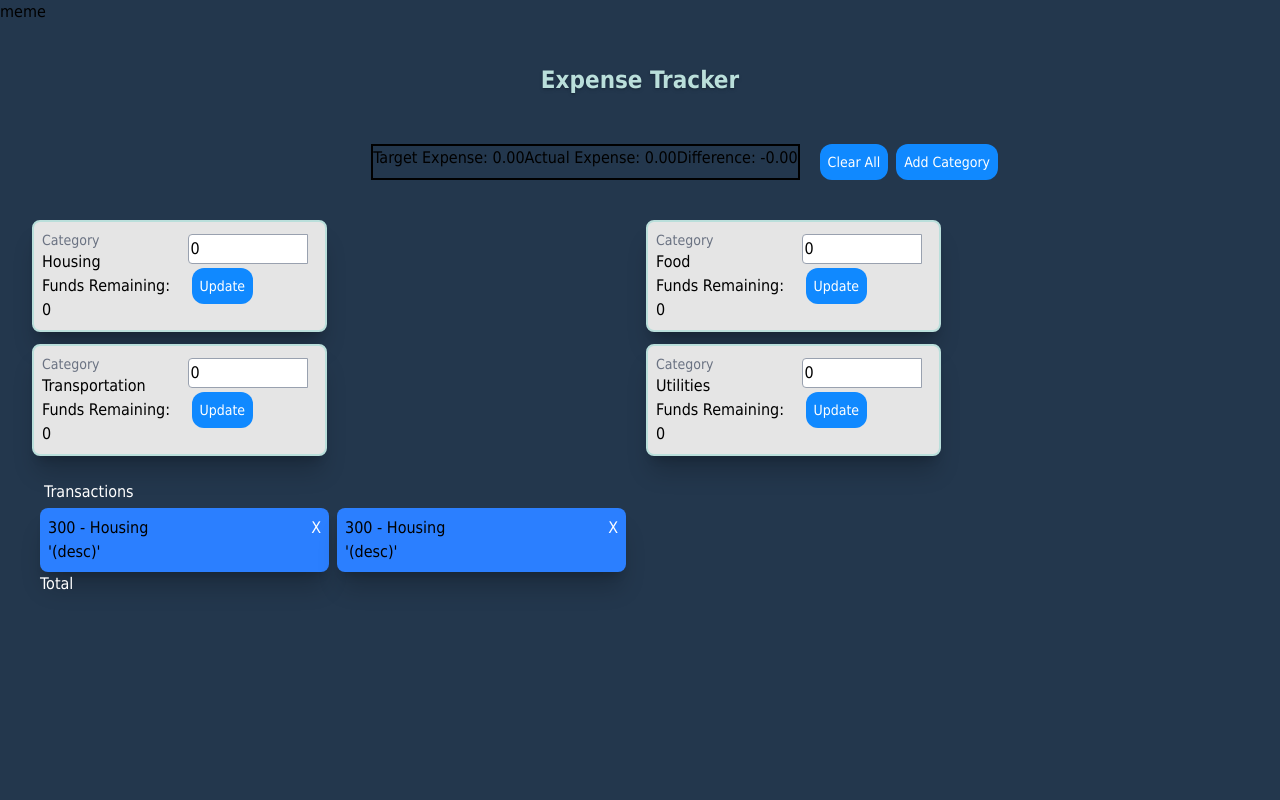
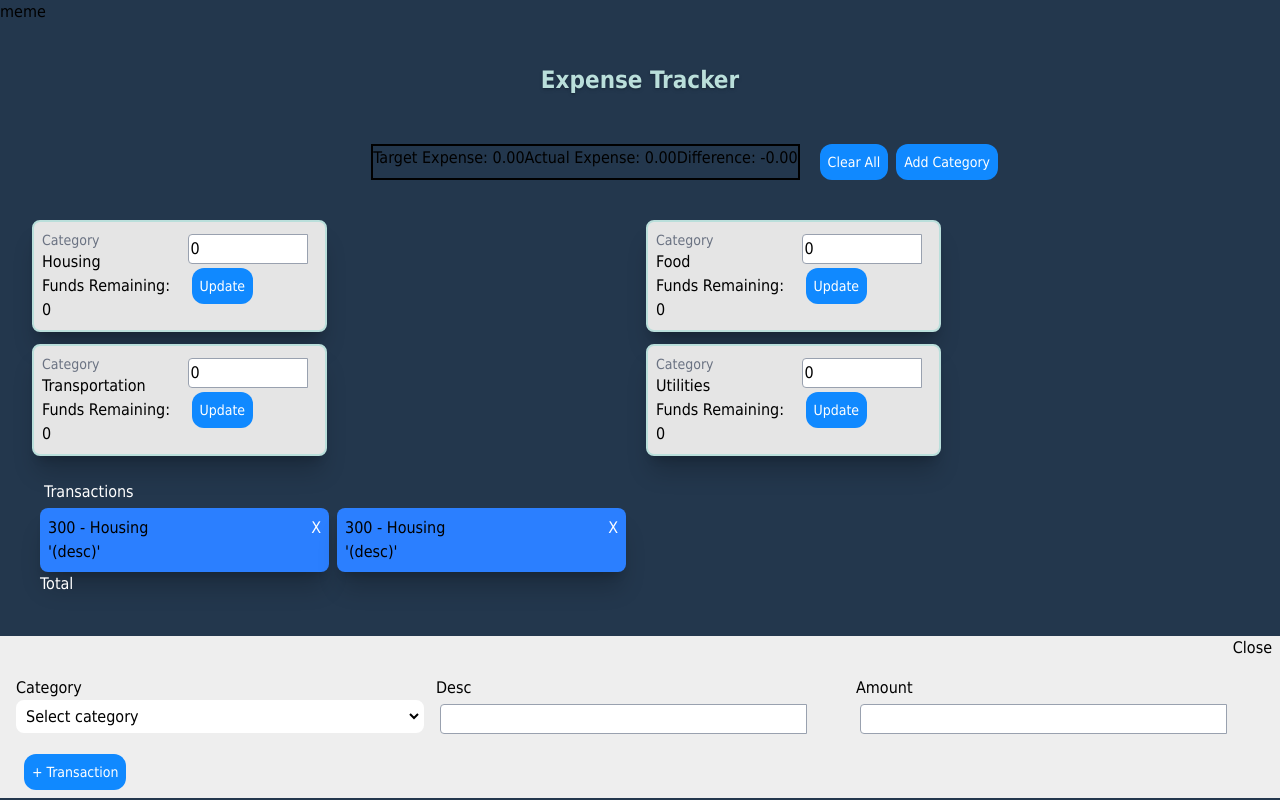
Before and after one commit to violetlea/expenseTracker, a React (Vite) app: page / in a window 1280 px wide. Built offline with nearby package versions, Linux system fonts and the light colour scheme.

Commit message:
manage transaction feature

```diff
--- a/src/App.jsx
+++ b/src/App.jsx
@@ -85,9 +85,10 @@ function App() {
 					<ManageTransaction />
 				</div>
 			</section>
-			{/* <section className=" bg-[#EEEEEE] fixed bottom-0 w-full left-0 z-50">
+			{/* fixed left-0 z-50 */}
+			<section className=" bg-[#EEEEEE] bottom-0 w-full ">
 				<AddTransaction />
-			</section> */}
+			</section>
 		</>
 	);
 }
--- a/src/components/Dropdown.jsx
+++ b/src/components/Dropdown.jsx
@@ -1,14 +1,16 @@
 export default function DropdownDef (props) {
 
-    const {name} = props;
+    const {name,dropdownList} = props;
 
     return(
         <>
             <select name={name} className="border-2 rounded-lg border-white bg-white w-full p-1">
-                <option value="Housing">Housing</option>
-                <option value="Housing">Housing</option>
-                <option value="Housing">Housing</option>
-                <option value="Housing">Housing</option>
+                <option value="">Select category</option>
+            {
+                dropdownList.map((list) => (
+                    <option value={list}>{list}</option>
+                ))
+            }
             </select>
         </>
     );
--- a/src/containers/addTransactionContainer.jsx
+++ b/src/containers/addTransactionContainer.jsx
@@ -1,8 +1,14 @@
 import DropdownDef from "../components/Dropdown";
 import TextInput from "../components/Input";
 import ButtonDef from "../components/Button";
+import { useSelector } from "react-redux";
+import { allCategories } from "../features/Categories/categoriesSlice";
 
 export default function AddTransaction(props) {
+
+	const loadCategory = useSelector(allCategories);
+
+
 	return (
 		<>
 			{/* <p className="p-4">Add Transaction</p> */}
@@ -12,7 +18,7 @@ export default function AddTransaction(props) {
 			<div className="p-4 grid grid-cols-3 gap-3">
 				<div className="">
 					<p className="">Category</p>
-					<DropdownDef />
+					<DropdownDef dropdownList={loadCategory} name='Categories' />
 				</div>
 				<div className="">
 					<p className="">Desc</p>
--- a/src/features/categories/categoriesSlice.js
+++ b/src/features/categories/categoriesSlice.js
@@ -7,7 +7,8 @@ const categorySlice = createSlice({
 	initialState: initialState,
 	reducers: {
 		addCategory: (state, action) => {
-			state.push(action.payload);
+			const value = action.payload.charAt(0).toUpperCase()+ action.payload.slice(1);
+			state.push(value);
 
 		},
 		removeCategory: (state, action) => {
```
Also changed, not shown: src/features/budgets/budgetsSlice.js (+0 -8 lines), src/features/transactions/Transactions.jsx (added), src/features/transactions/transactionsSlice.js (added).
